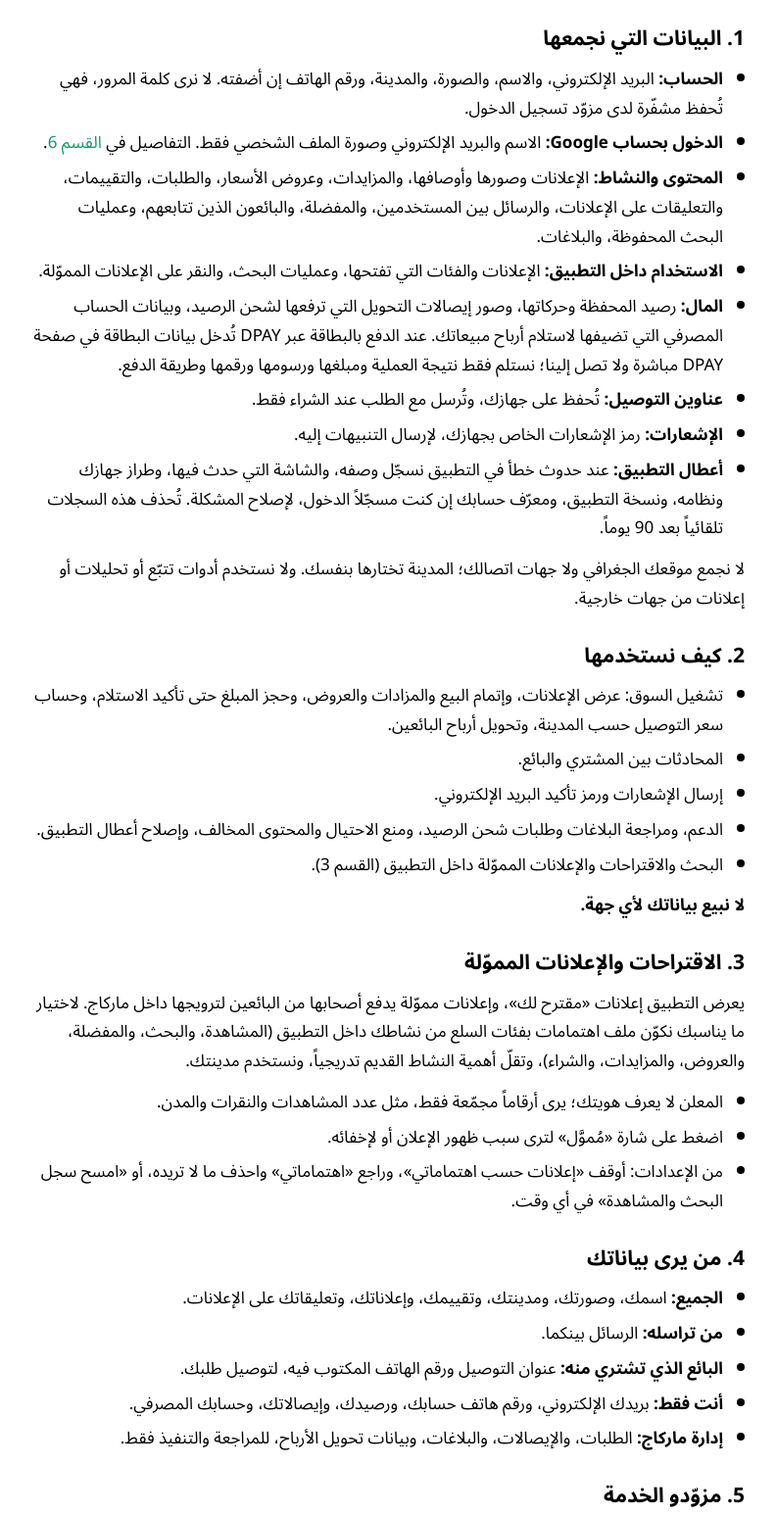
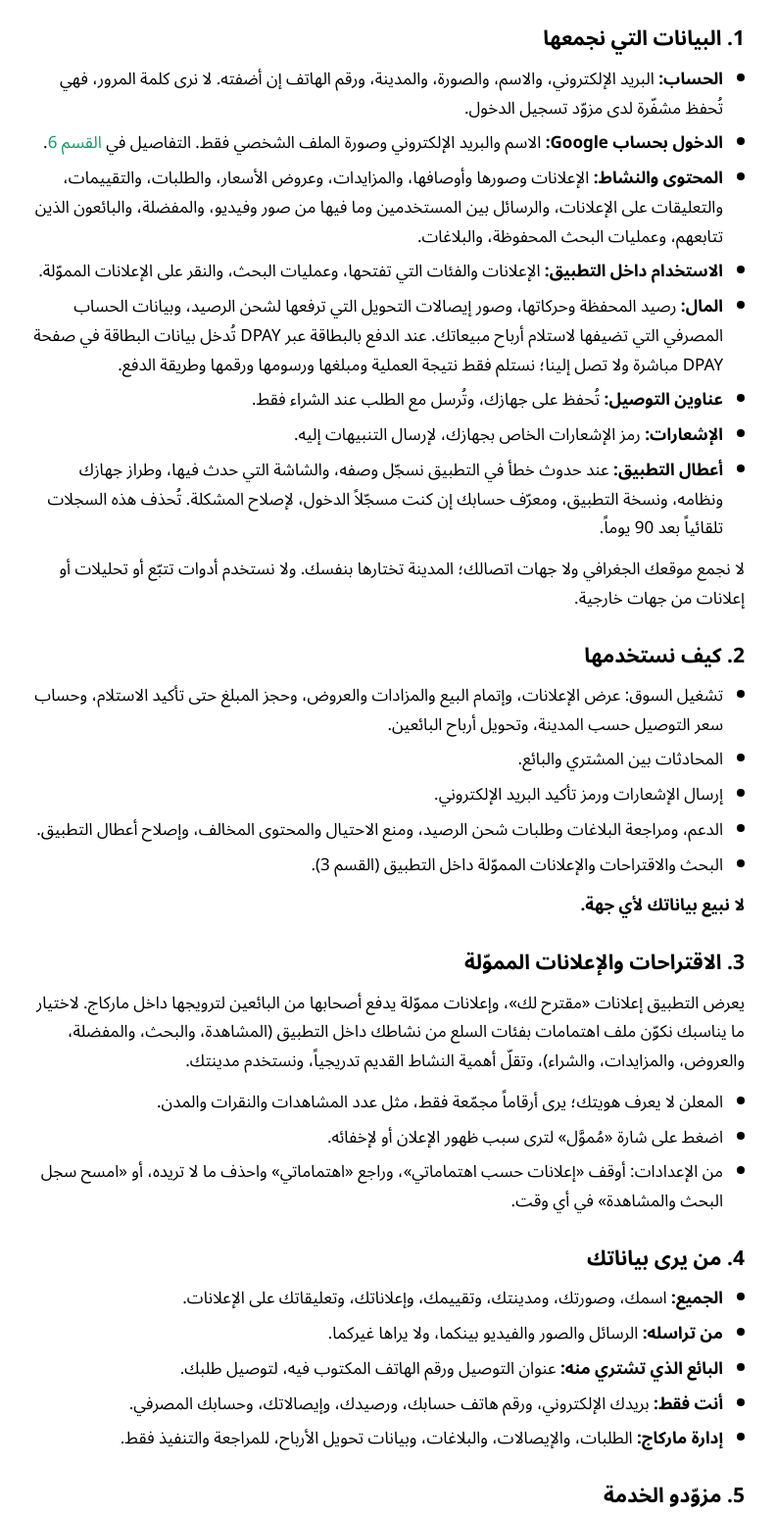
Before and after one commit to markag-ly/markag-ly.github.io, a plain HTML site: page privacy.html in a window 1280 px wide. Shown: the part 365-1911 px from the top of the page at 98% size, without its empty margins (244-1036 px from the left). Drawn offline with Linux system fonts and the light colour scheme.

Commit message:
Update site from souped/site

```diff
--- a/privacy.html
+++ b/privacy.html
@@ -53,7 +53,7 @@
       <ul>
         <li><strong>الحساب:</strong> البريد الإلكتروني، والاسم، والصورة، والمدينة، ورقم الهاتف إن أضفته. لا نرى كلمة المرور، فهي تُحفظ مشفّرة لدى مزوّد تسجيل الدخول.</li>
         <li><strong>الدخول بحساب Google:</strong> الاسم والبريد الإلكتروني وصورة الملف الشخصي فقط. التفاصيل في <a href="#google">القسم 6</a>.</li>
-        <li><strong>المحتوى والنشاط:</strong> الإعلانات وصورها وأوصافها، والمزايدات، وعروض الأسعار، والطلبات، والتقييمات، والتعليقات على الإعلانات، والرسائل بين المستخدمين، والمفضلة، والبائعون الذين تتابعهم، وعمليات البحث المحفوظة، والبلاغات.</li>
+        <li><strong>المحتوى والنشاط:</strong> الإعلانات وصورها وأوصافها، والمزايدات، وعروض الأسعار، والطلبات، والتقييمات، والتعليقات على الإعلانات، والرسائل بين المستخدمين وما فيها من صور وفيديو، والمفضلة، والبائعون الذين تتابعهم، وعمليات البحث المحفوظة، والبلاغات.</li>
         <li><strong>الاستخدام داخل التطبيق:</strong> الإعلانات والفئات التي تفتحها، وعمليات البحث، والنقر على الإعلانات المموّلة.</li>
         <li><strong>المال:</strong> رصيد المحفظة وحركاتها، وصور إيصالات التحويل التي ترفعها لشحن الرصيد، وبيانات الحساب المصرفي التي تضيفها لاستلام أرباح مبيعاتك. عند الدفع بالبطاقة عبر DPAY تُدخل بيانات البطاقة في صفحة DPAY مباشرة ولا تصل إلينا؛ نستلم فقط نتيجة العملية ومبلغها ورسومها ورقمها وطريقة الدفع.</li>
         <li><strong>عناوين التوصيل:</strong> تُحفظ على جهازك، وتُرسل مع الطلب عند الشراء فقط.</li>
@@ -83,7 +83,7 @@
       <h2 id="who">4. من يرى بياناتك</h2>
       <ul>
         <li><strong>الجميع:</strong> اسمك، وصورتك، ومدينتك، وتقييمك، وإعلاناتك، وتعليقاتك على الإعلانات.</li>
-        <li><strong>من تراسله:</strong> الرسائل بينكما.</li>
+        <li><strong>من تراسله:</strong> الرسائل والصور والفيديو بينكما، ولا يراها غيركما.</li>
         <li><strong>البائع الذي تشتري منه:</strong> عنوان التوصيل ورقم الهاتف المكتوب فيه، لتوصيل طلبك.</li>
         <li><strong>أنت فقط:</strong> بريدك الإلكتروني، ورقم هاتف حسابك، ورصيدك، وإيصالاتك، وحسابك المصرفي.</li>
         <li><strong>إدارة ماركاج:</strong> الطلبات، والإيصالات، والبلاغات، وبيانات تحويل الأرباح، للمراجعة والتنفيذ فقط.</li>
```
